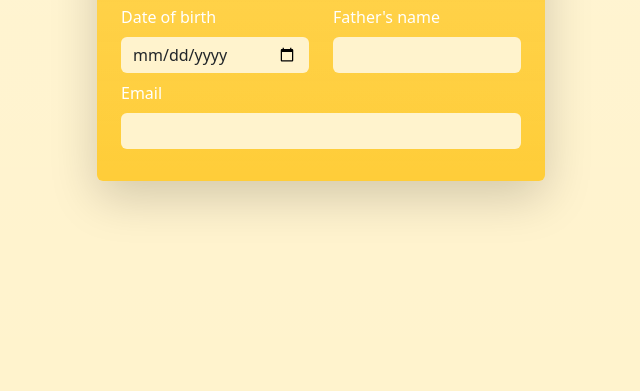
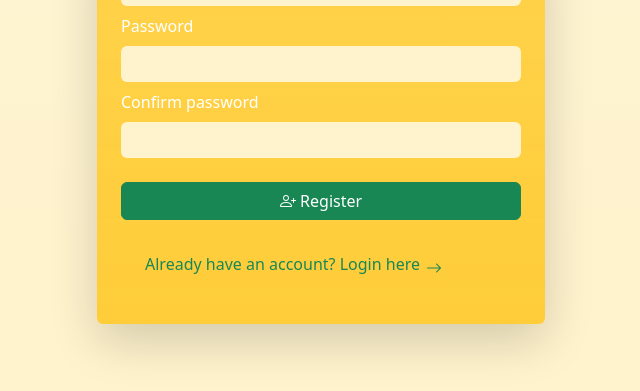
Before and after one commit to ImNickDDMe/superbanco, a plain HTML site: page register.html in a window 1280 px wide. Shown: the part 409-800 px from the top of the page, without its empty margins (319-959 px from the left). Drawn offline with nearby package versions, Linux system fonts and the light colour scheme.

Commit message:
Complete Register

```diff
--- a/register.html
+++ b/register.html
@@ -63,7 +63,33 @@
                     </div>
                 </div>
             </div>
+            <div class="row pb-2">
+              <div class="col text-start">
+                <label for="password" class="form-label">Password</label>
+                <input type="password" class="form-control bg-warning-subtle border-0" required />
+              </div>
+            </div>
+            <div class="row pb-4">
+              <div class="col text-start">
+                <label for="confirmPassword" class="form-label">Confirm password</label>
+                <input type="password" class="form-control bg-warning-subtle border-0" required />
+              </div>
+            </div>
+            <div class="row pb-2">
+              <div class="col text-start">
+                <button type="submit" class="btn btn-success focus-ring w-100">
+                  <i class="bi bi-person-plus"></i> Register
+                </button>
+              </div>
           </form>
+        </div>
+        <div class="m-4 text-start">
+          <a
+            href="/login.html"
+            class="link-underline link-underline-opacity-0 icon-link icon-link-hover link-success"
+          >
+            Already have an account? Login here <i class="bi bi-arrow-right"></i>
+          </a>
         </div>
       </section>
     </main>
```
